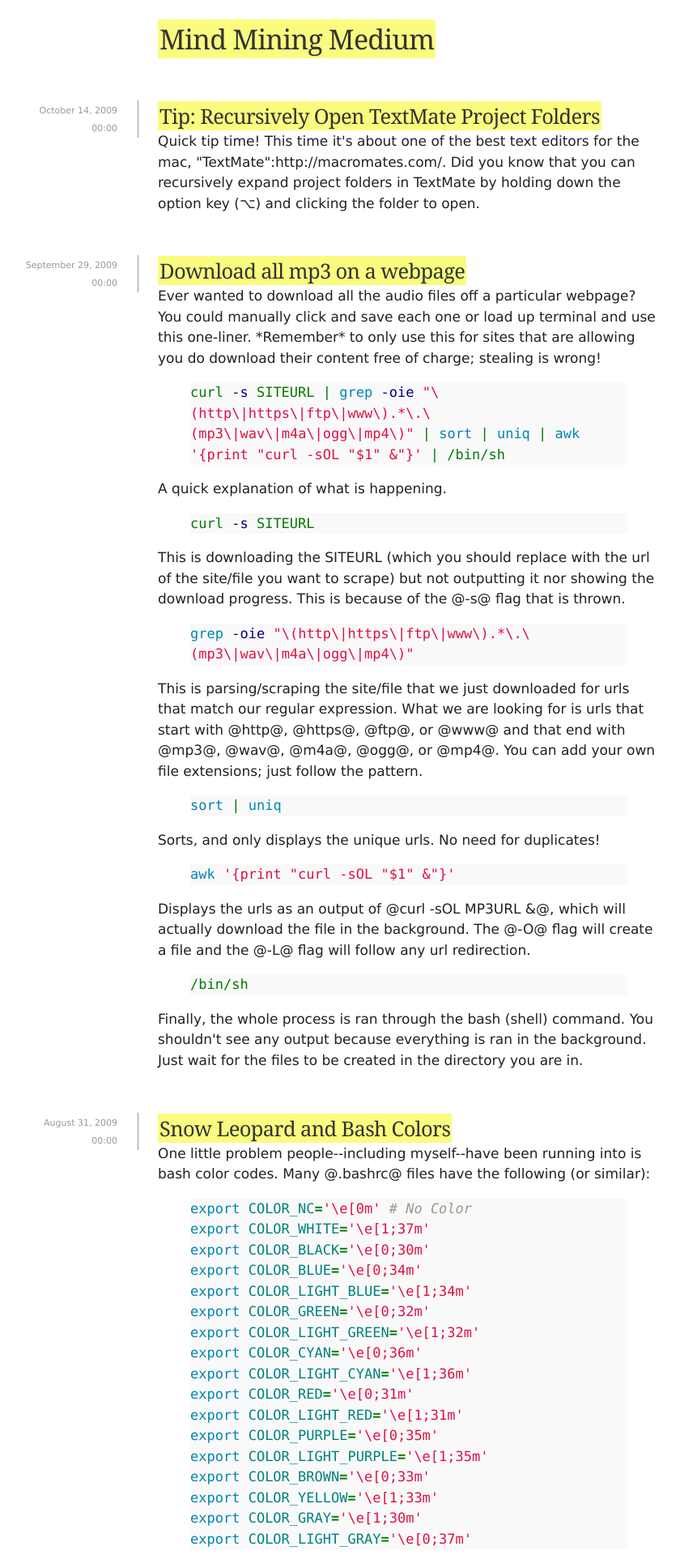
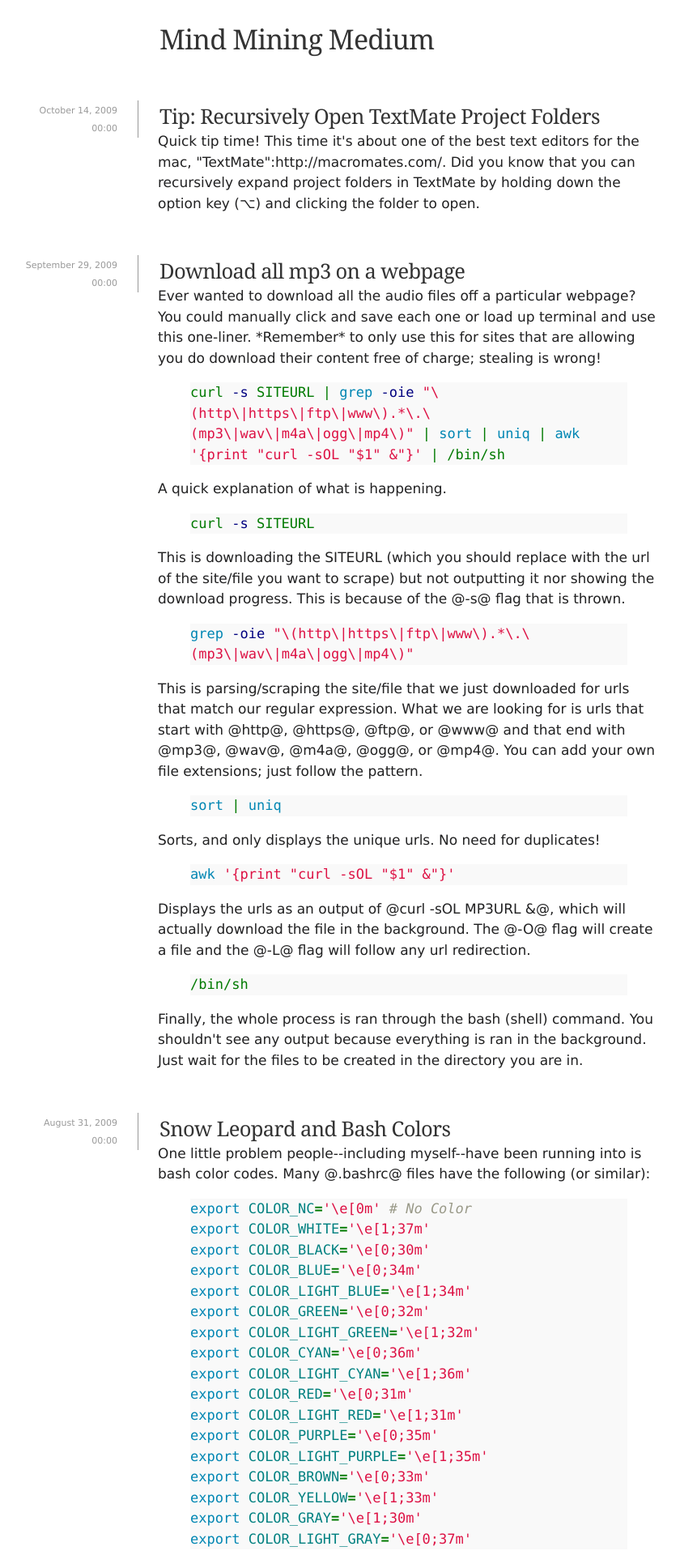
Before and after one commit to karbassi/blog, a Jekyll site: the page built from index.html, in a window 1280 px wide. Shown: the top 1920 px of the page at 81% size, without its empty margins (135-975 px from the left). Built offline with Jekyll 4.4.1, drawn with Linux system fonts in a browser that asks for light colours; the list of posts is cut into pages by our own code.

Commit message:
Changed CSS to remove link background colour from h1-h6, and floated the post dates of the bottom list to the right.

```diff
--- a/css/screen.css
+++ b/css/screen.css
@@ -43,6 +43,15 @@
 h6 {
     font-family       : Georgia, 'Bitstream Vera Sans Serif', 'Lucida Grande', Helvetica, Verdana, sans-serif;
     letter-spacing    : -.025em;
+}
+
+h1 a,
+h2 a,
+h3 a,
+h4 a,
+h5 a,
+h6 a {
+    background        : none;
 }
 
 h3 {
@@ -160,3 +169,11 @@
     margin-left       : -40px;
     margin-top        : 7px;
 }
+
+.allposts li a {
+    background        : none;
+}
+
+.allposts li span {
+    float             : right;
+}
```
